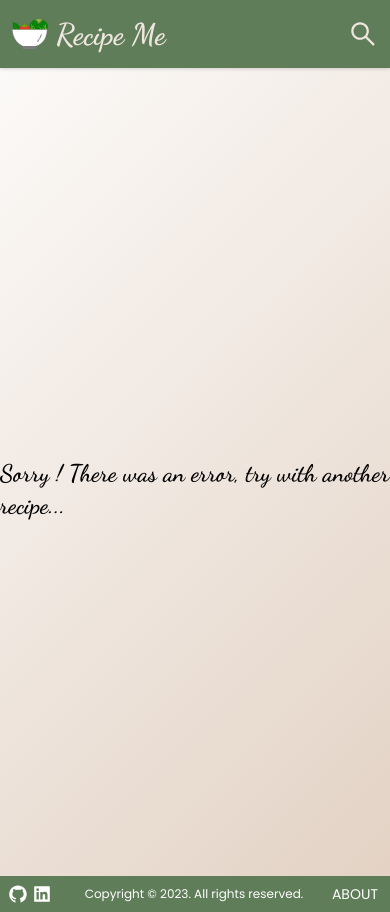
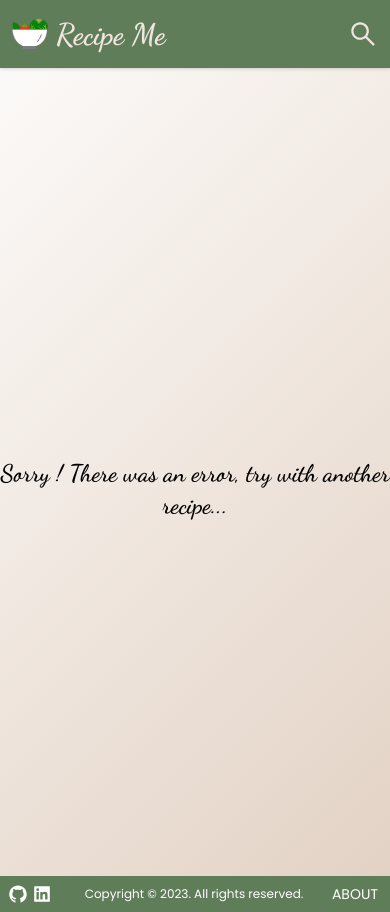
Before and after one commit to mejrimo/recipe-me, a React (Vite) app: page / in a window 390 px wide. Built offline with nearby package versions, Linux system fonts and the light colour scheme; no server answers; the HTML template or start-up script is replaced by a standard one.

Commit message:
error page style improved

```diff
--- a/src/components/Error/Error.jsx
+++ b/src/components/Error/Error.jsx
@@ -1,6 +1,6 @@
 const Error = () => {
 	return (
-		<h2 className="flex items-center justify-center h-screen text-2xl md:text-4xl lg:text-5xl">
+		<h2 className="flex items-center justify-center h-screen text-2xl text-center md:text-4xl lg:text-5xl">
 			Sorry ! There was an error, try with another recipe...
 		</h2>
 	);
```
